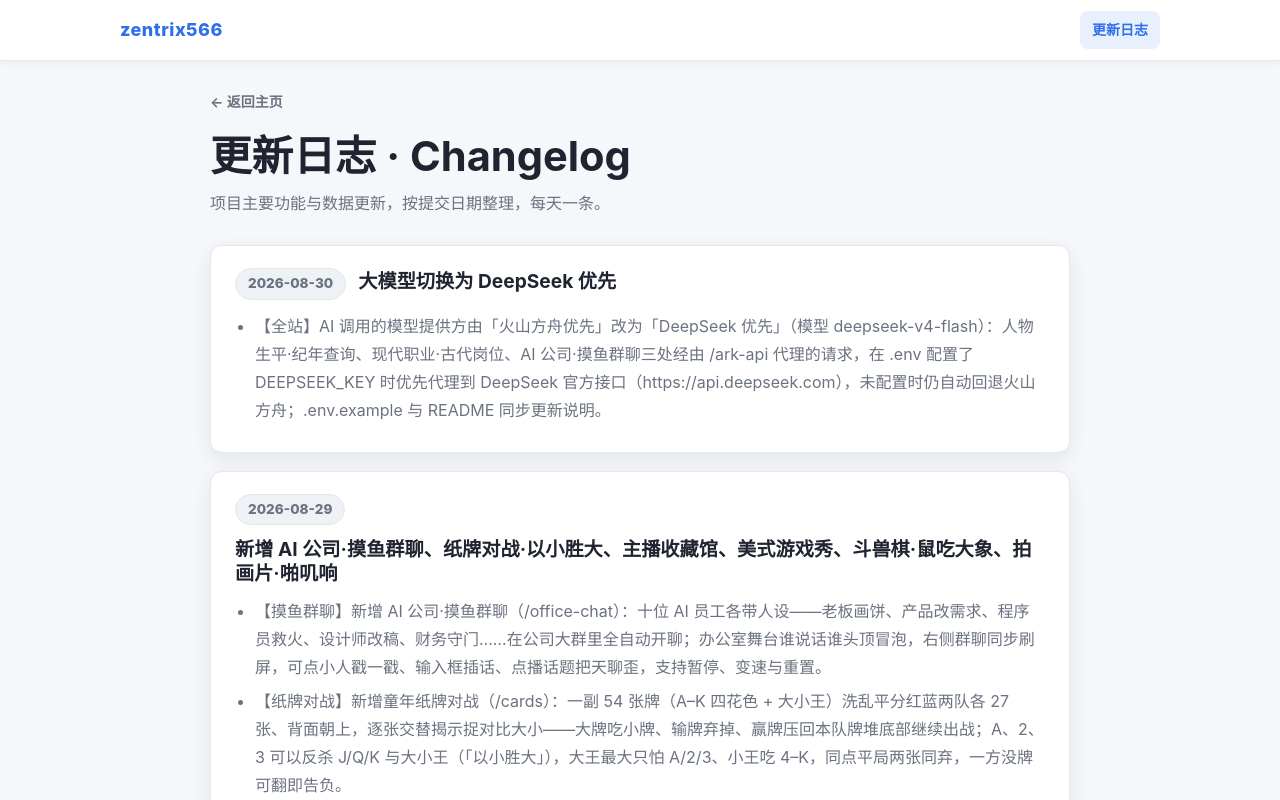
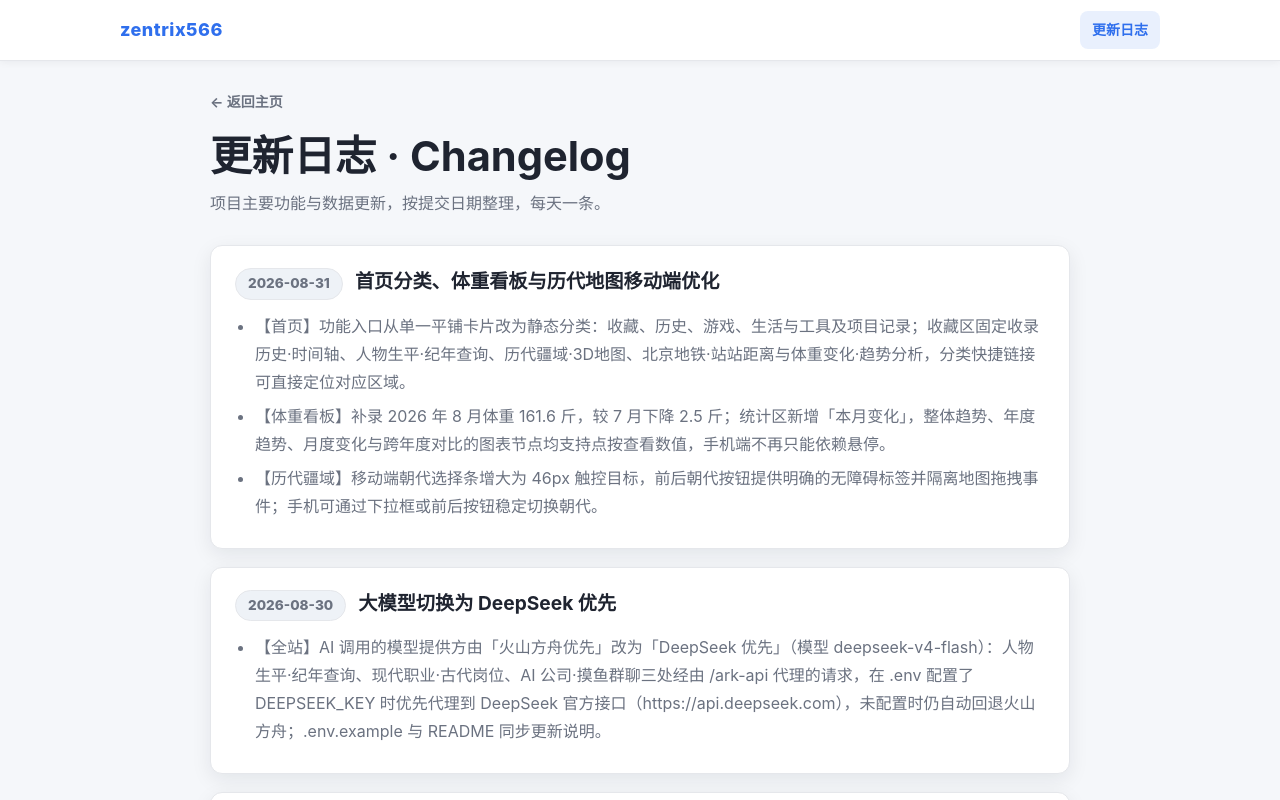
Before and after one commit to zentrix566/my-vue-project, a Vue app: page /changelog in a window 1280 px wide. Shown: the top 800 px of the page. Built offline with nearby package versions, Linux system fonts and the light colour scheme.

Commit message:
docs: 补充更新日志规范

```diff
--- a/src/data/changelog.js
+++ b/src/data/changelog.js
@@ -2,6 +2,15 @@
 // 数据依据 git 提交记录整理，日期为对应提交的日期，每天一条。
 // 渲染层可参考 E:\github\my-index\src\data\changelog.js 与 Changelog.vue。
 export const changelog = [
+  {
+    date: '2026-08-31',
+    title: '首页分类、体重看板与历代地图移动端优化',
+    changes: [
+      '【首页】功能入口从单一平铺卡片改为静态分类：收藏、历史、游戏、生活与工具及项目记录；收藏区固定收录历史·时间轴、人物生平·纪年查询、历代疆域·3D地图、北京地铁·站站距离与体重变化·趋势分析，分类快捷链接可直接定位对应区域。',
+      '【体重看板】补录 2026 年 8 月体重 161.6 斤，较 7 月下降 2.5 斤；统计区新增「本月变化」，整体趋势、年度趋势、月度变化与跨年度对比的图表节点均支持点按查看数值，手机端不再只能依赖悬停。',
+      '【历代疆域】移动端朝代选择条增大为 46px 触控目标，前后朝代按钮提供明确的无障碍标签并隔离地图拖拽事件；手机可通过下拉框或前后按钮稳定切换朝代。'
+    ]
+  },
   {
     date: '2026-08-30',
     title: '大模型切换为 DeepSeek 优先',
```
Also changed, not shown: 2 other files (tests, documents, lock files or other folders).
